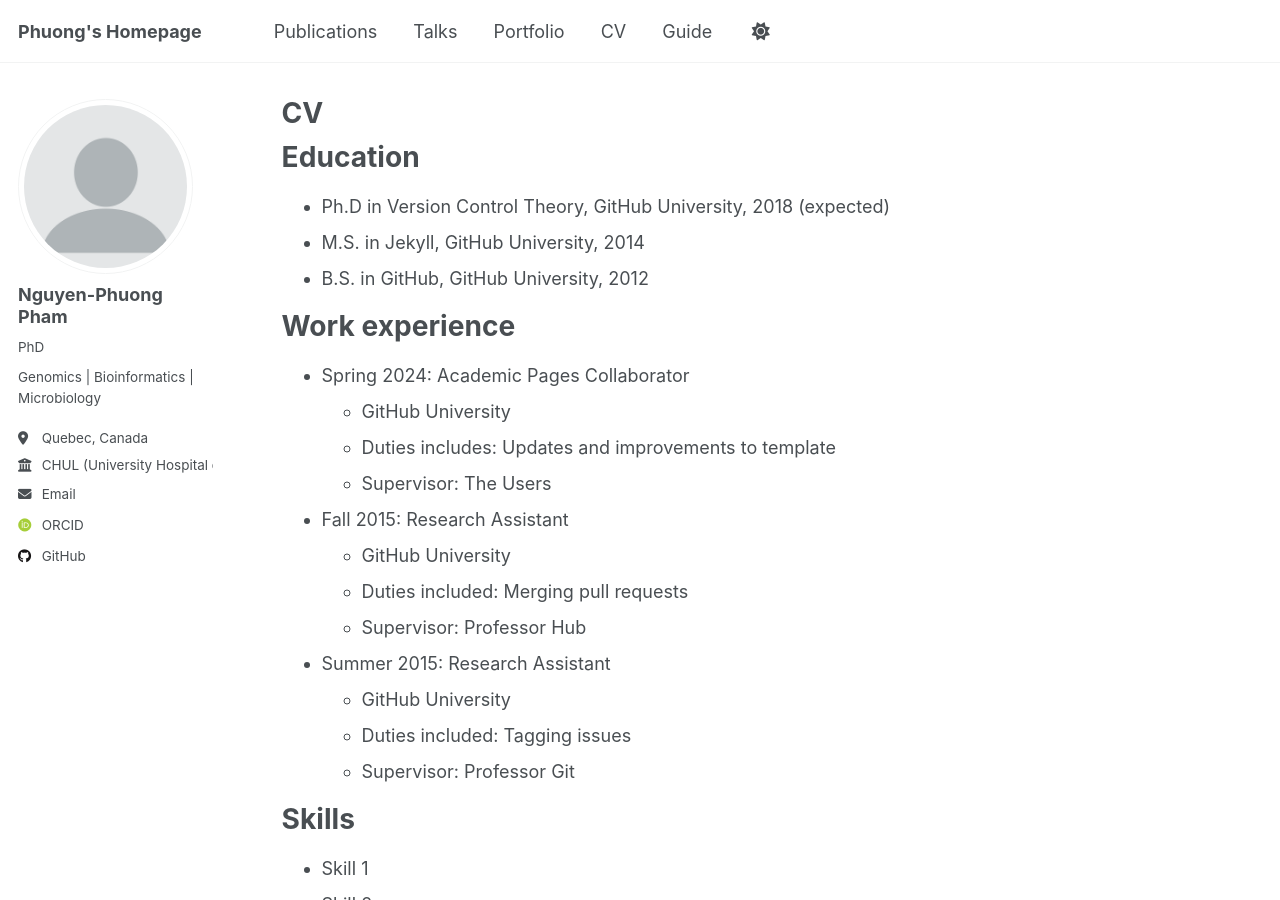
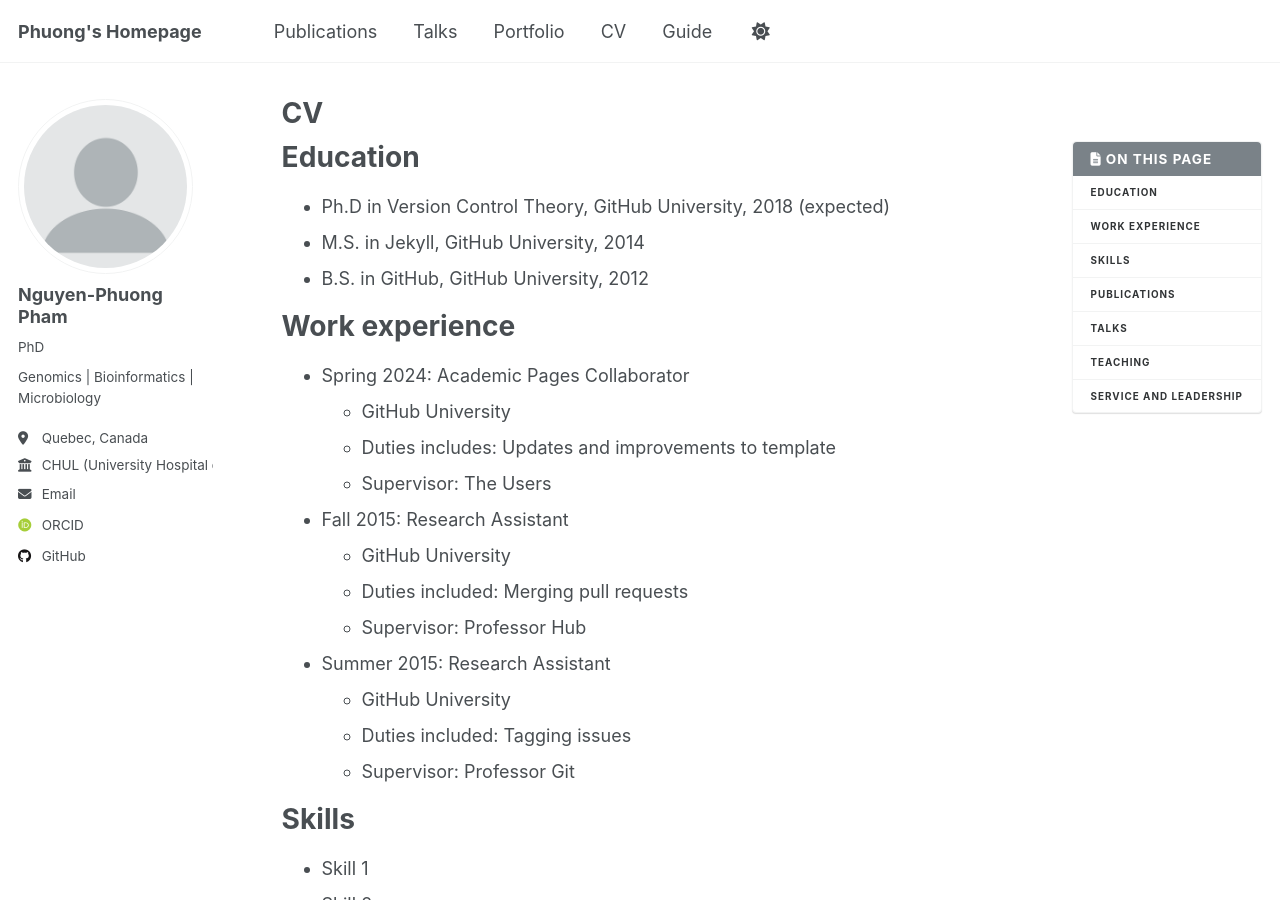
Before and after one commit to phng3001/phng3001.github.io, a Jekyll site: the page built from _pages/cv.md, in a window 1280 px wide and 900 px high. Built offline with Jekyll 4.4.1, drawn with Linux system fonts in a browser that asks for light colours; some web fonts are replaced; a script that is not in the unit is left out.

Commit message:
Update cv.md

```diff
--- a/_pages/cv.md
+++ b/_pages/cv.md
@@ -7,7 +7,7 @@ redirect_from:
   - /resume
 ---
 
-{% include base_path %}
+{% include toc %}
 
 Education
 ======
```
